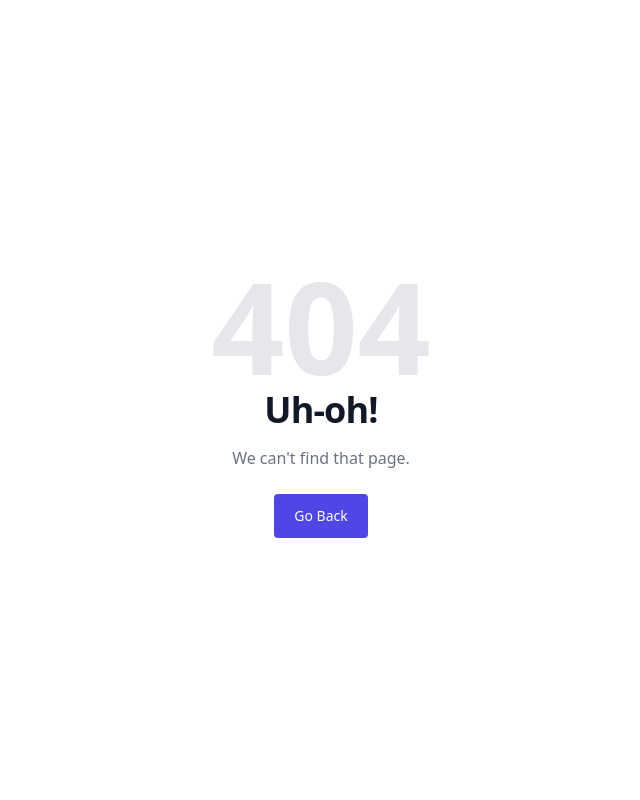
After one commit to daudputra/simple-crud-flask, a Flask app: template app/templates/404.html in a window 1280 px wide. The commit adds this page. Shown: the whole page, without its empty margins (319-959 px from the left). Run offline with Flask 3, Linux system fonts and the light colour scheme; the template is opened without the code that fills it, so the values that code supplies are empty; some libraries are stand-ins or nearby versions.

Commit message:
add 404 handling

```diff
--- a/app.py
+++ b/app.py
@@ -2,7 +2,15 @@ from flask import Flask, render_template, request, redirect, url_for
 import MySQLdb
 import base64
 
-db = MySQLdb.connect(host='localhost', user='root', password='', database='crud_flask') #? koneki database
+try:
+    db = MySQLdb.connect(host='localhost', user='root', password='', database='crud_flask') #? koneki database
+except MySQLdb.Error as e:
+    print("Error: ", e)
+    print("Error connecting to database")
+except Exception as e:
+    print("Error: ", e)
+
+
 
 app = Flask(__name__, template_folder='app/templates')
 app.secret_key = '53335'
@@ -12,7 +20,6 @@ def index():
     db.query('SELECT * FROM user_data')
     result = db.store_result()
     data_raw = result.fetch_row(maxrows=0)
-
 
     # ? encode data dari database
     data = []
@@ -53,7 +60,6 @@ def delete(id):
     cursor.close()
 
     return redirect(url_for('index'))
-
 
 @app.route('/edit/<int:id>', methods=['POST', 'GET'])
 def edit(id):
@@ -96,9 +102,12 @@ def edit(id):
         }
     else:
         user_data = None
+    return render_template('edit.html', user=user_data)
 
-
-    return render_template('edit.html', user=user_data)
+@app.errorhandler(404)
+def page_not_found(e):
+    print(e)
+    return render_template('404.html')
 
 if __name__ == '__main__':
     app.run(debug=True)
--- /dev/null
+++ b/app/templates/404.html
@@ -0,0 +1,26 @@
+<!DOCTYPE html>
+<html lang="en">
+<head>
+    <meta charset="UTF-8">
+    <meta name="viewport" content="width=device-width, initial-scale=1.0">
+    <script src="https://cdn.tailwindcss.com"></script>
+    <title>404 Not Found</title>
+</head>
+<body>
+    <div class="grid h-screen place-content-center bg-white px-4">
+        <div class="text-center">
+            <h1 class="text-9xl font-black text-gray-200">404</h1>
+            <p class="text-2xl font-bold tracking-tight text-gray-900 sm:text-4xl">Uh-oh!</p>
+            <p class="mt-4 text-gray-500">We can't find that page.</p>
+            <a onclick="goBack()" class="mt-6 inline-block rounded bg-indigo-600 px-5 py-3 text-sm font-medium text-white hover:bg-indigo-700 focus:outline-none focus:ring"> Go Back</a>
+        </div>
+      </div>
+
+      <script>
+        function goBack() {
+            window.history.back();
+            return false
+        }
+      </script>
+</body>
+</html>
--- a/app/templates/create.html
+++ b/app/templates/create.html
@@ -19,7 +19,7 @@
         <label for="passwords">Password:</label>
         <input type="password" id="passwords" name="passwords"><br><br>
         <label for="phone_number">Phone Number:</label>
-        <input type="number" id="phone_number" name="phone_number"><br><br>
+        <input type="tel" id="phone_number" name="phone_number" maxlength="12" pattern="[0-9]*"><br><br>
         <label for="image">Image:</label>
         <input type="file" id="image" name="image"><br><br>
         <input type="submit" value="Create">
```
